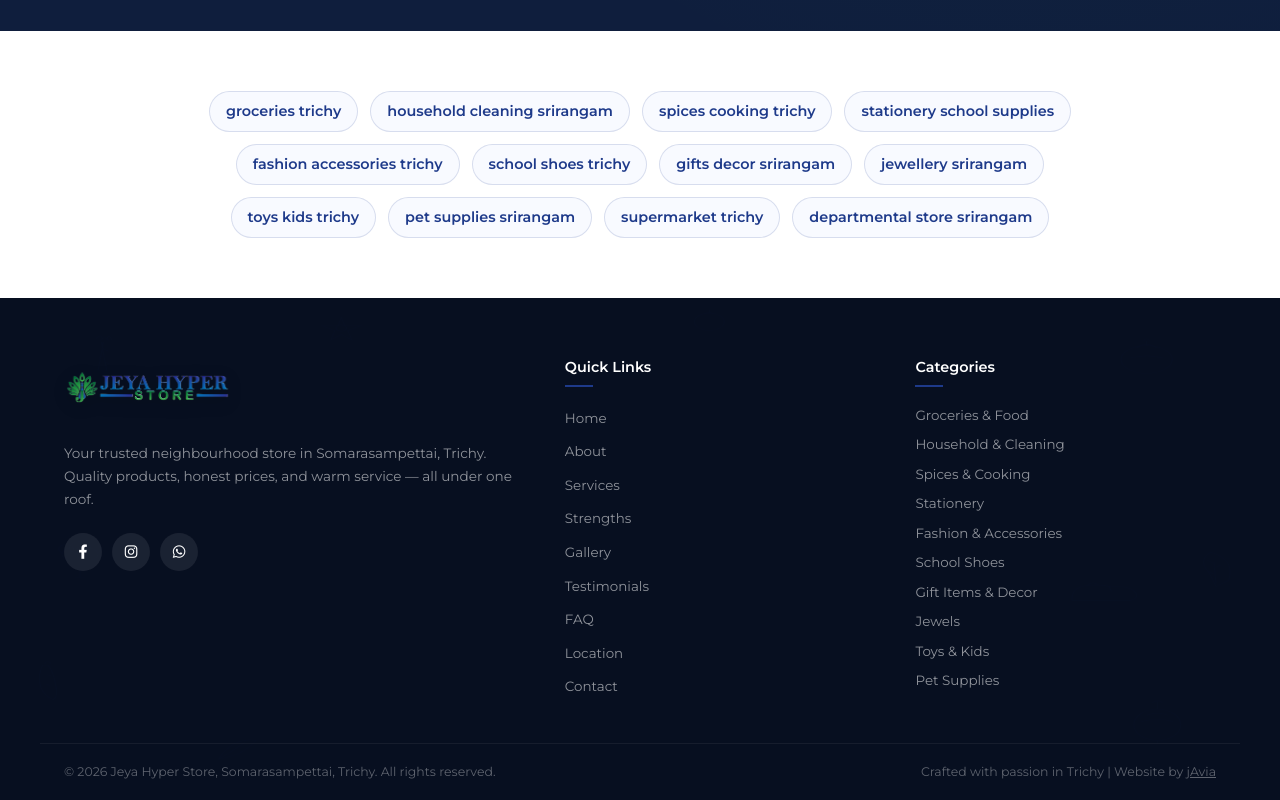
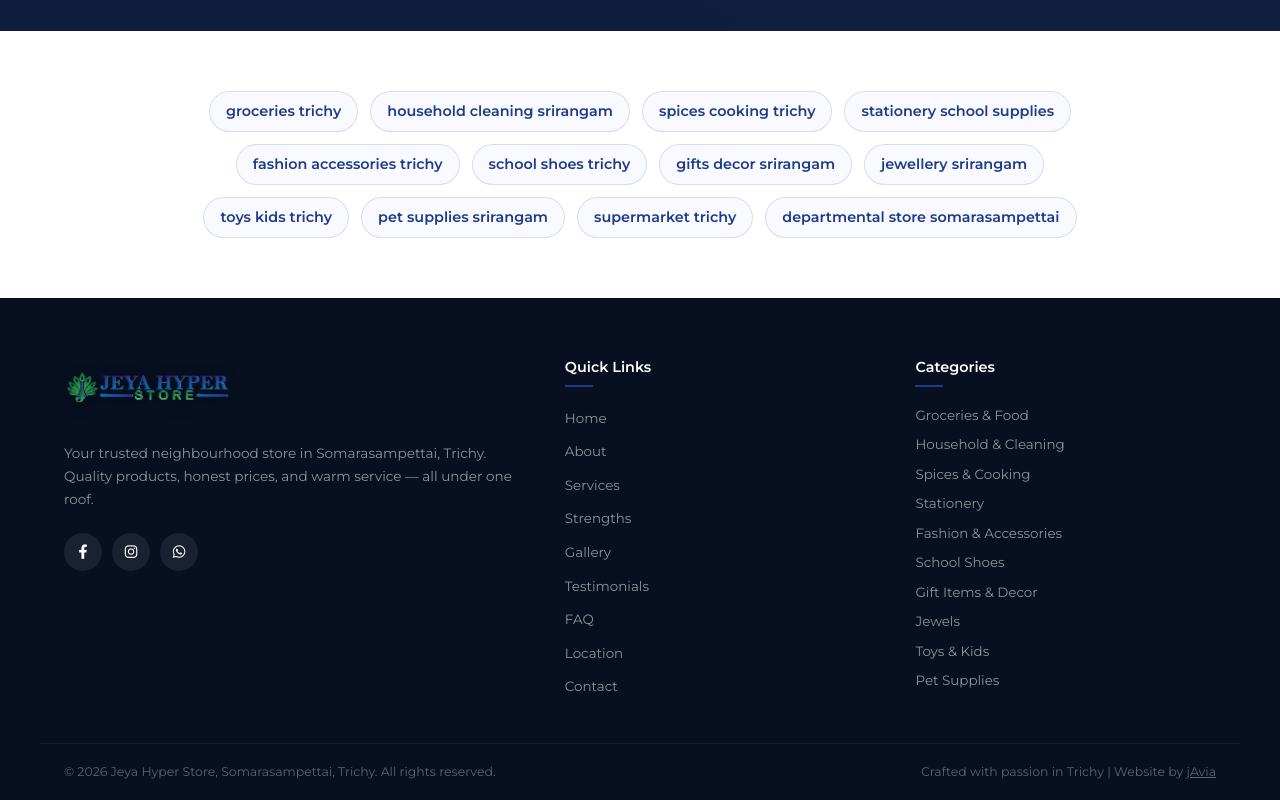
Before and after one commit to JOHN-1415/JHS-v01, a React (Vite) app: page / in a window 1280 px wide. Shown: the part 8372-9172 px from the top of the page. Built offline with nearby package versions, Linux system fonts and the light colour scheme.

Commit message:
Rename Wedding Jewellery to Elegant Jewels and update last hashtag

```diff
--- a/src/components/HashTags.jsx
+++ b/src/components/HashTags.jsx
@@ -12,7 +12,7 @@ const TAGS = [
     { label: "toys kids trichy", dept: "toys" },
     { label: "pet supplies srirangam", dept: "pets" },
     { label: "supermarket trichy", dept: null },
-    { label: "departmental store srirangam", dept: null },
+    { label: "departmental store somarasampettai", dept: null },
 ];
 
 function HashTags({ setCurrentPage }) {
--- a/src/components/ServicePage.jsx
+++ b/src/components/ServicePage.jsx
@@ -99,7 +99,7 @@ const ALL_PRODUCTS = {
         waMsg: "Hi! I want to enquire about Jewellery at Jeya Hyper Store.",
         items: [
             { name: "Necklace Sets", img: `${BASE}Jewels/jewel-1.jpg` },
-            { name: "Wedding Jewellery", img: `${BASE}Jewels/jewel-2.jpg` },
+            { name: "Elegant Jewels", img: `${BASE}Jewels/jewel-2.jpg` },
         ],
         subcategories: ["Premium Jewels"],
     },
```
